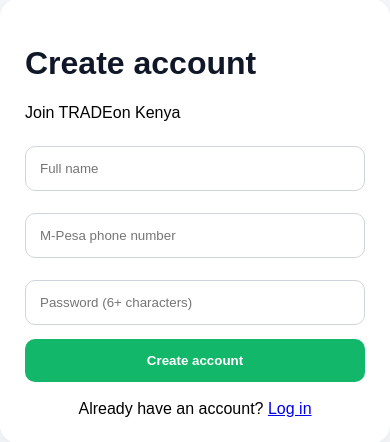
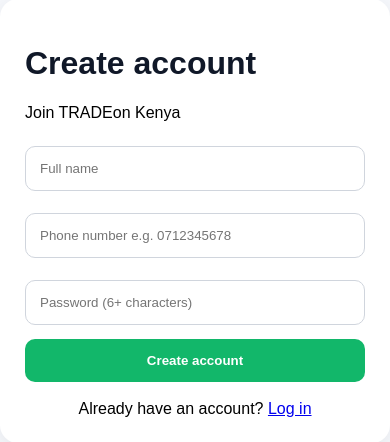
Before and after one commit to maishrobert274-web/TRADEon, a Flask app: page /register in a window 390 px wide. Shown: the part 41-483 px from the top of the page. Run offline with Flask 3, Linux system fonts and the light colour scheme.

Commit message:
Update registration phone field

```diff
--- a/templates/register.html
+++ b/templates/register.html
@@ -1 +1 @@
-<!doctype html><html><head><meta name="viewport" content="width=device-width,initial-scale=1"><title>Create TRADEon Account</title><style>body{margin:0;font-family:Arial;background:#f5f7fb}.box{max-width:420px;margin:40px auto;background:white;padding:25px;border-radius:18px;box-shadow:0 5px 20px #0001}h1{color:#101828}input{width:100%;padding:14px;margin:8px 0 14px;border:1px solid #d0d5dd;border-radius:10px;box-sizing:border-box}button{width:100%;padding:14px;background:#12b76a;color:white;border:0;border-radius:10px;font-weight:700}.err{color:#b42318;background:#fee4e2;padding:10px;border-radius:8px}.link{text-align:center;margin-top:18px}</style></head><body><div class="box"><h1>Create account</h1><p>Join TRADEon Kenya</p>{% if error %}<div class="err">{{ error }}</div>{% endif %}<form method="post"><input name="name" placeholder="Full name" required><input name="phone" placeholder="M-Pesa phone number" required><input name="password" type="password" placeholder="Password (6+ characters)" required><button>Create account</button></form><div class="link">Already have an account? <a href="/login">Log in</a></div></div></body></html>
+<!doctype html><html><head><meta name="viewport" content="width=device-width,initial-scale=1"><title>Create TRADEon Account</title><style>body{margin:0;font-family:Arial;background:#f5f7fb}.box{max-width:420px;margin:40px auto;background:white;padding:25px;border-radius:18px;box-shadow:0 5px 20px #0001}h1{color:#101828}input{width:100%;padding:14px;margin:8px 0 14px;border:1px solid #d0d5dd;border-radius:10px;box-sizing:border-box}button{width:100%;padding:14px;background:#12b76a;color:white;border:0;border-radius:10px;font-weight:700}.err{color:#b42318;background:#fee4e2;padding:10px;border-radius:8px}.link{text-align:center;margin-top:18px}</style></head><body><div class="box"><h1>Create account</h1><p>Join TRADEon Kenya</p>{% if error %}<div class="err">{{ error }}</div>{% endif %}<form method="post"><input name="name" placeholder="Full name" required><input name="phone" placeholder="Phone number e.g. 0712345678" required><input name="password" type="password" placeholder="Password (6+ characters)" required><button>Create account</button></form><div class="link">Already have an account? <a href="/login">Log in</a></div></div></body></html>
```
